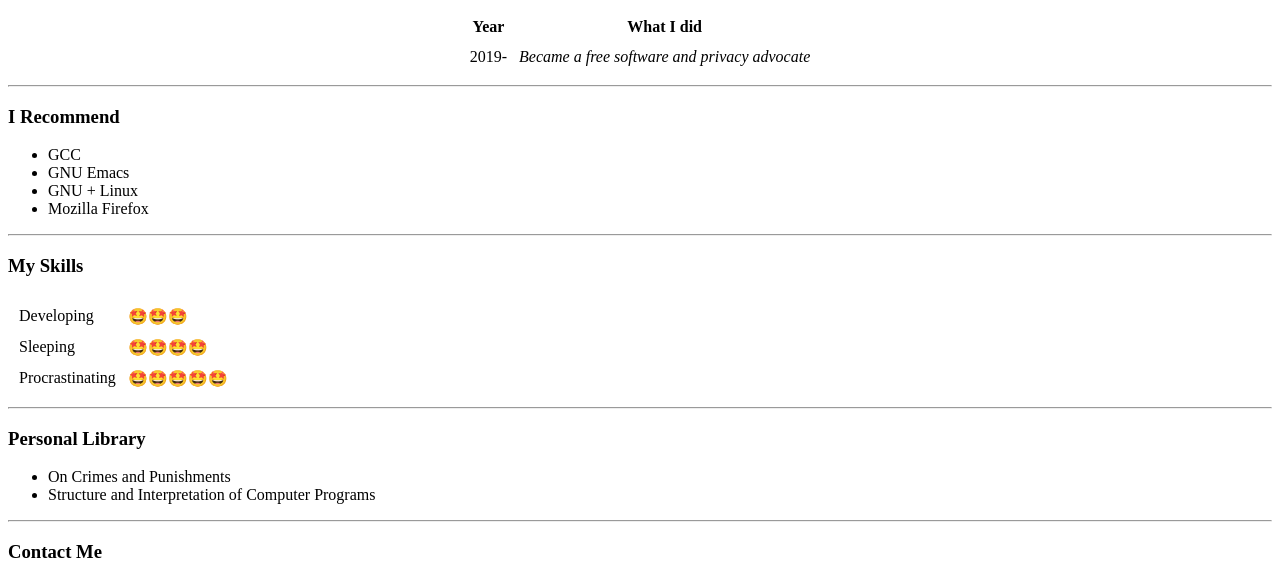
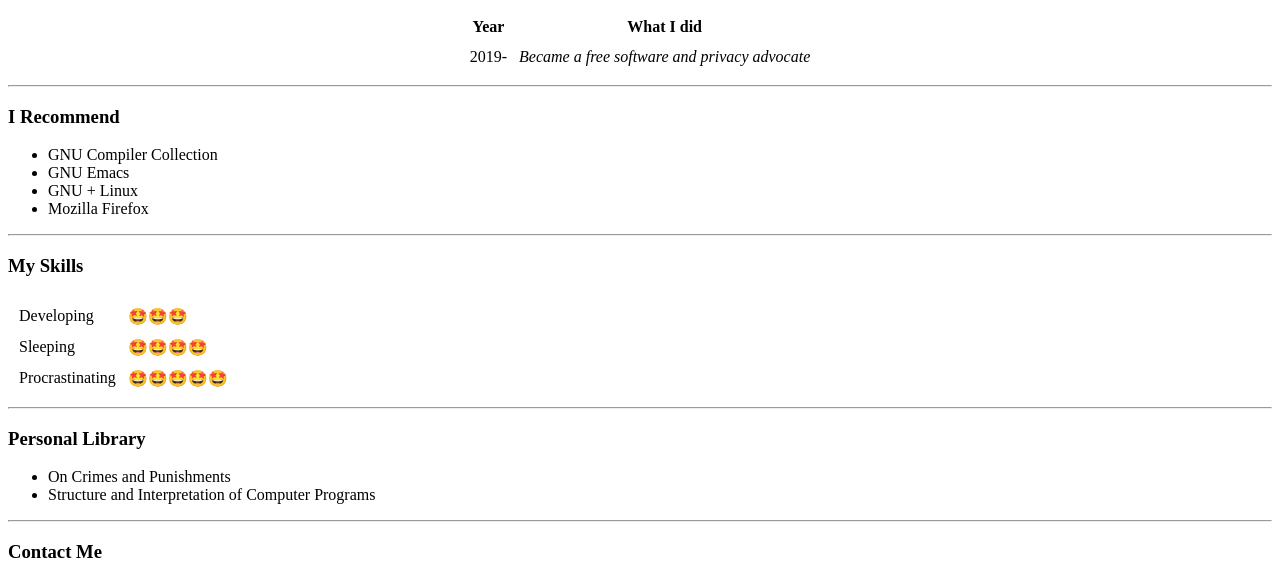
Before and after one commit to Nertumel/cv, a plain HTML site: page index.html in a window 1280 px wide. Shown: the part 179-758 px from the top of the page. Drawn offline with Linux system fonts and the light colour scheme.

Commit message:
Update index.html

```diff
--- a/index.html
+++ b/index.html
@@ -33,7 +33,7 @@
 
   <h3>I Recommend</h3>
   <ul>
-    <li>GCC</li>
+    <li>GNU Compiler Collection</li>
     <li>GNU Emacs</li>
     <li>GNU + Linux</li>
     <li>Mozilla Firefox</li>
```
